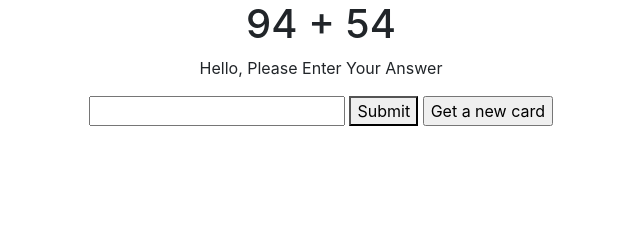
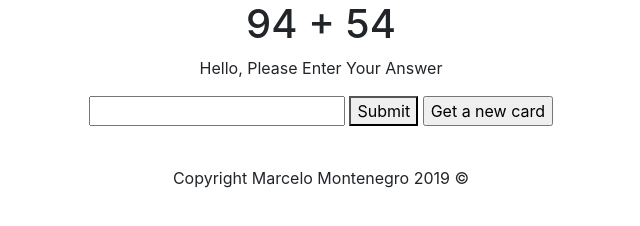
Before and after one commit to mmarmelomartelo/flashcards, a plain HTML site: page index.html in a window 1280 px wide. Shown: the whole page, without its empty margins (319-959 px from the left). Drawn offline with nearby package versions, Linux system fonts and the light colour scheme.

Commit message:
update html

```diff
--- a/index.html
+++ b/index.html
@@ -49,7 +49,14 @@
 
 </script>
 </h2>
+<center>
 
+<footer>
+
+     <p> Copyright Marcelo Montenegro 2019 ©
+    </footer>
+
+    </center>
  </body>
 
 </html>
```
